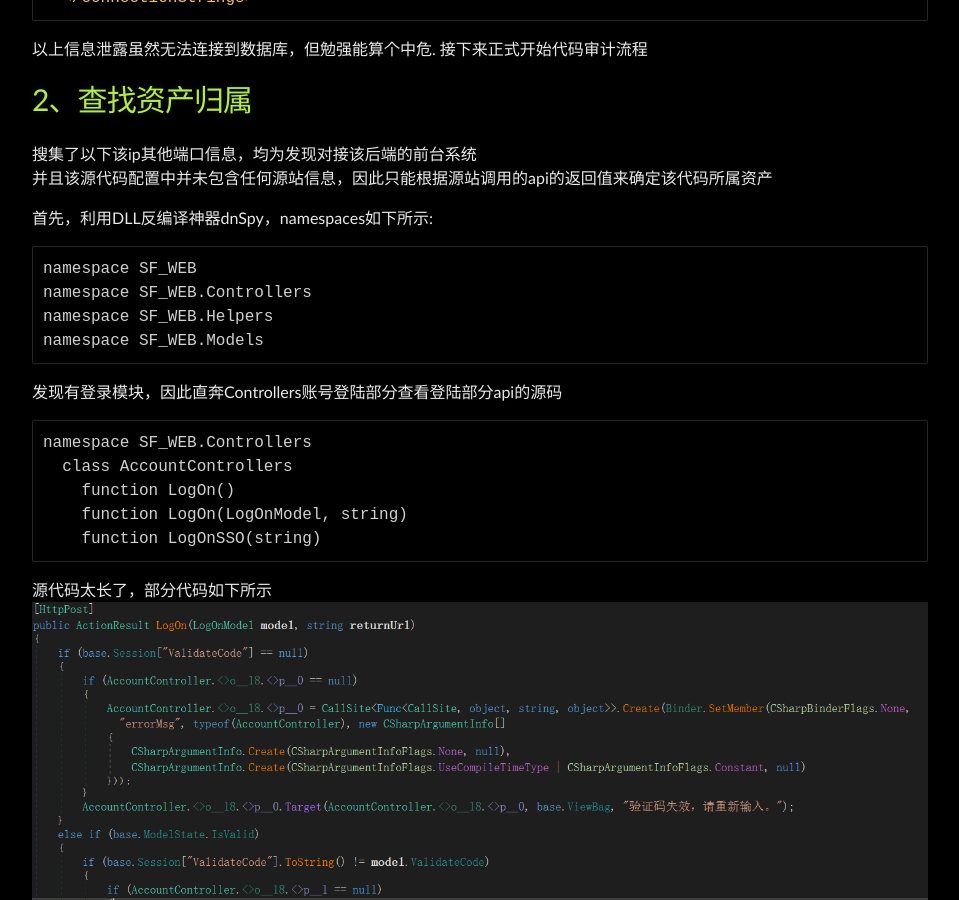
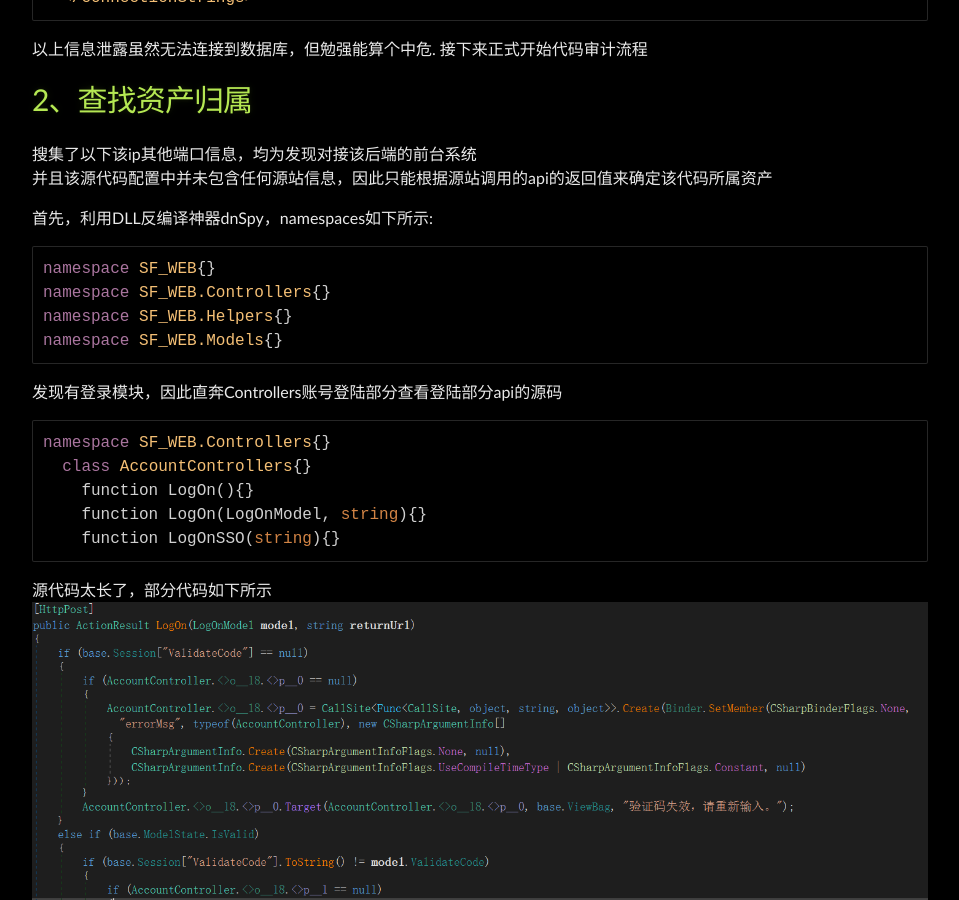
Before and after one commit to Leeyangee/leeyangee.github.io, a Jekyll site: the page built from _posts/2023-10-19-SRC实战 代码审计C#.Net 绕过未知拦截规则构造盲注从信息泄露到SQL注入.md, in a window 1280 px wide and 900 px high, scrolled down 1350 px. Shown: the whole window, without its empty margins (160-1119 px from the left). Built offline with Jekyll 4.4.1, drawn with Linux system fonts in a browser that asks for light colours; some of the changed text lies outside the part shown.

Commit message:
Update 2023-10-19-SRC实战 代码审计C#.Net 绕过未知拦截规则构造盲注从信息泄露到SQL注入.md

````diff
--- a/_posts/2023-10-19-SRC实战 代码审计C#.Net 绕过未知拦截规则构造盲注从信息泄露到SQL注入.md
+++ b/_posts/2023-10-19-SRC实战 代码审计C#.Net 绕过未知拦截规则构造盲注从信息泄露到SQL注入.md
@@ -55,19 +55,19 @@ zh-Hans
 并且该源代码配置中并未包含任何源站信息，因此只能根据源站调用的api的返回值来确定该代码所属资产
 
 首先，利用DLL反编译神器dnSpy，namespaces如下所示:
-```
-namespace SF_WEB
-namespace SF_WEB.Controllers
-namespace SF_WEB.Helpers
-namespace SF_WEB.Models
+```c#
+namespace SF_WEB{}
+namespace SF_WEB.Controllers{}
+namespace SF_WEB.Helpers{}
+namespace SF_WEB.Models{}
 ```
 发现有登录模块，因此直奔Controllers账号登陆部分查看登陆部分api的源码
-```
-namespace SF_WEB.Controllers
-  class AccountControllers
-    function LogOn()
-    function LogOn(LogOnModel, string)
-    function LogOnSSO(string)
+```c#
+namespace SF_WEB.Controllers{}
+  class AccountControllers{}
+    function LogOn(){}
+    function LogOn(LogOnModel, string){}
+    function LogOnSSO(string){}
 ```
 源代码太长了，部分代码如下所示
 ![avatar](/image/2023-10-19-0.png)
@@ -138,10 +138,10 @@ SELECT studentId,studentNo,studentName  FROM base_student WHERE (idNumber='{0}'
 
 在大批量fuzz各api接口后后，我终于观测到了一个疑似能盲注的接口
 在修改密码的函数ChangePassword(ChangePasswordModel)中
-```
-namespace SF_WEB.Controllers
-  class AccountControllers
-    function ChangePassword(ChangePasswordModel)
+```c#
+namespace SF_WEB.Controllers{}
+  class AccountControllers{}
+    function ChangePassword(ChangePasswordModel){}
 ```
 最终会调用这一行代码
 ```c#
````
